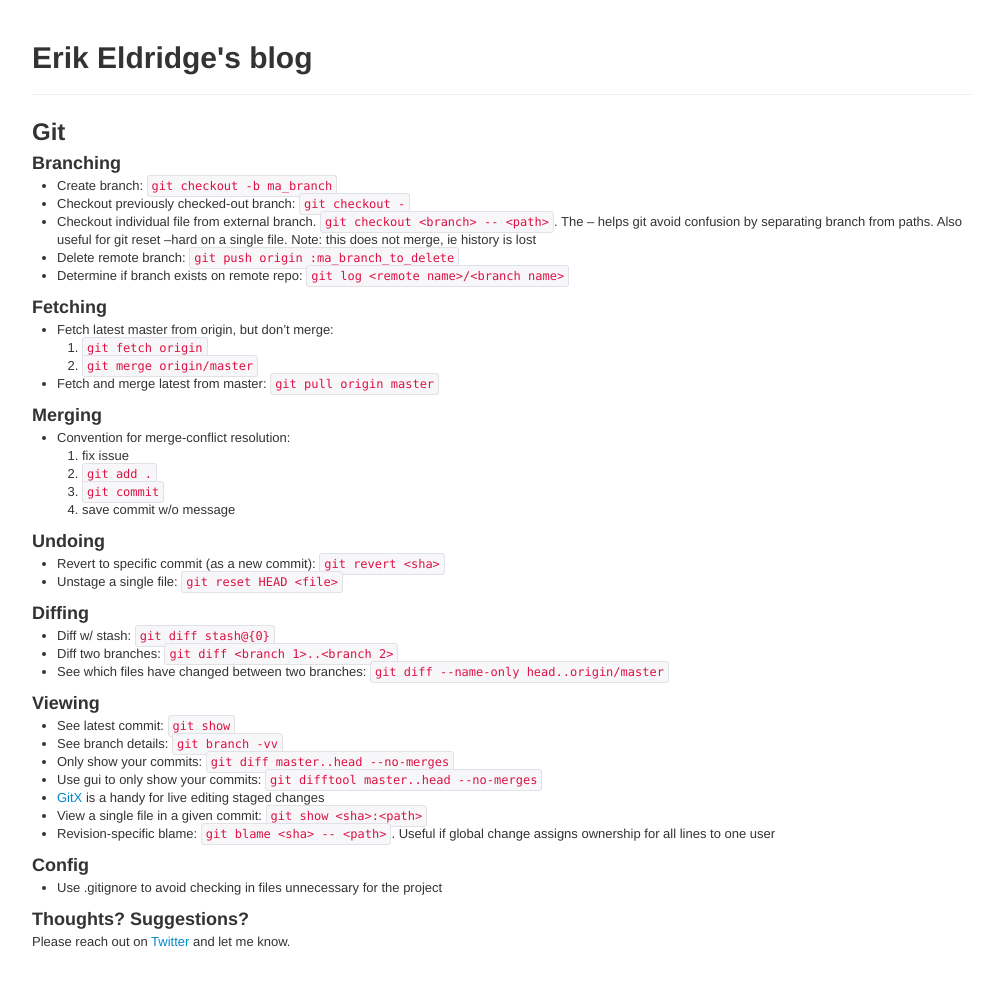
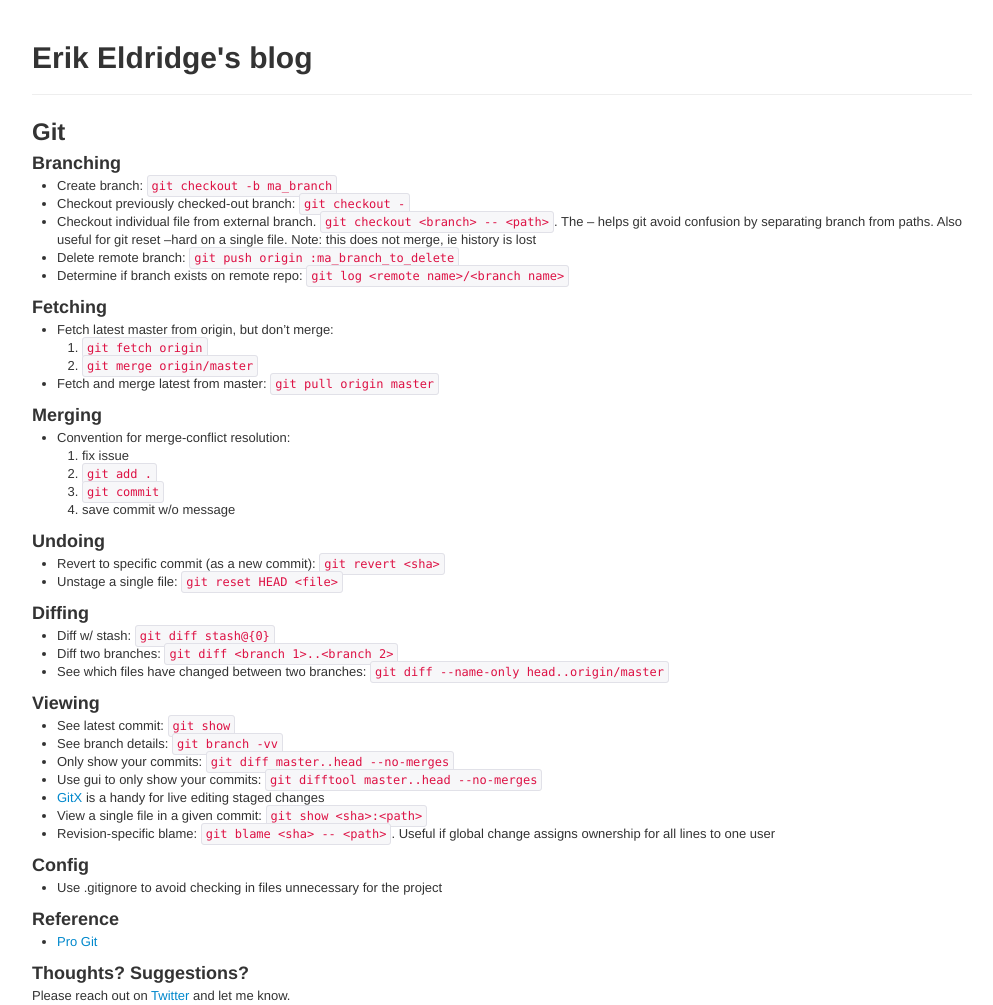
Before and after one commit to erikeldridge/erikeldridge.github.com, a Jekyll site: the page built from _posts/2012-3-13-git.md, in a window 1280 px wide. Shown: the whole page, without its empty margins (138-1131 px from the left). Built offline with Jekyll 4.4.1, drawn with Linux system fonts in a browser that asks for light colours; Markdown is read by kramdown in place of the engine named in the settings; comment, search, counter and statistics services are not loaded; before the commit the page ends 951 px from its top, so only the background shows below that.

Commit message:
Add pro git reference

```diff
--- a/_posts/2012-3-13-git.md
+++ b/_posts/2012-3-13-git.md
@@ -51,3 +51,7 @@ layout: post
 ### Config
 
 * Use .gitignore to avoid checking in files unnecessary for the project
+
+### Reference
+
+* [Pro Git](http://progit.org/book/)
```
